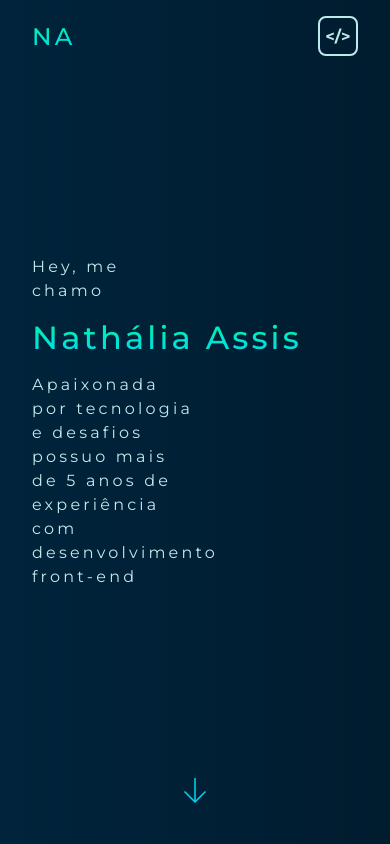
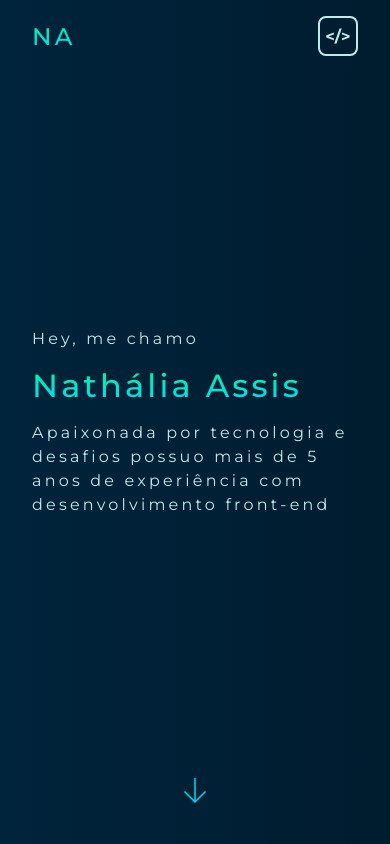
Before and after one commit to nathaliaassis/my-site, a React (Vite) app: page / in a window 390 px wide. Built offline with nearby package versions, Linux system fonts and the light colour scheme.

Commit message:
fix: main width on mobile and desktop

```diff
--- a/src/pages/home/sections/main/main.styled.ts
+++ b/src/pages/home/sections/main/main.styled.ts
@@ -29,11 +29,11 @@ export const Text = styled("span", {
   fontSize: "$sm",
   lineHeight: "1.5",
   color: "$fontLight",
-  maxWidth: "50%",
 
   "@laptop": {
     fontSize: "$lg",
     lineHeight: "1.8",
+    maxWidth: "50%",
   },
 });
 
```
